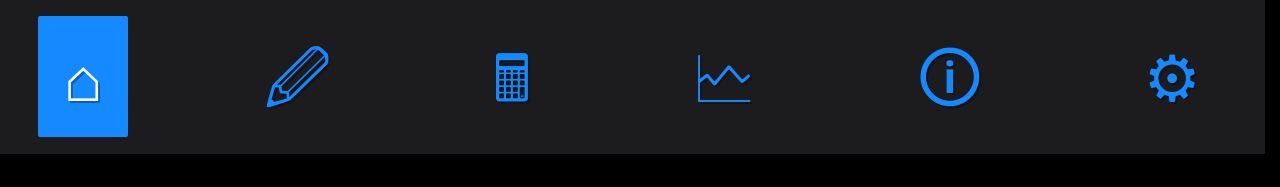
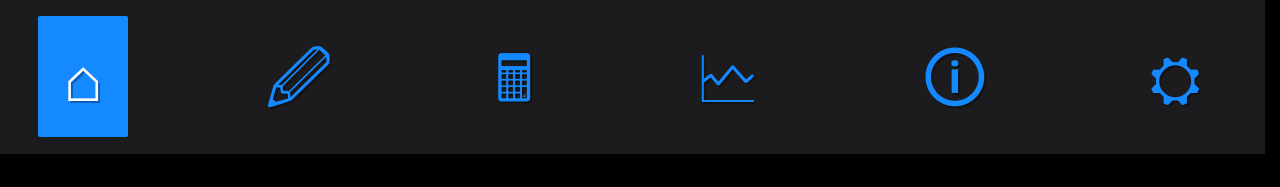
Before and after one commit to Galaktist/bgl-pal, a website with bundled scripts: page index.html in a window 1280 px wide. Shown: the top 187 px of the page. Built offline with nearby package versions, Linux system fonts and the light colour scheme.

Commit message:
Update index.html

```diff
--- a/index.html
+++ b/index.html
@@ -37,7 +37,7 @@
                         </ul>
                     </li>
                     <li><a href="#/about">&#x1F6C8;</a></li>
-                    <li><a href="#/settings">&#x2699;</a></li>
+                    <li><a href="#/settings">&#x26ED;</a></li>
                 </ul>
             </nav>
 
```
